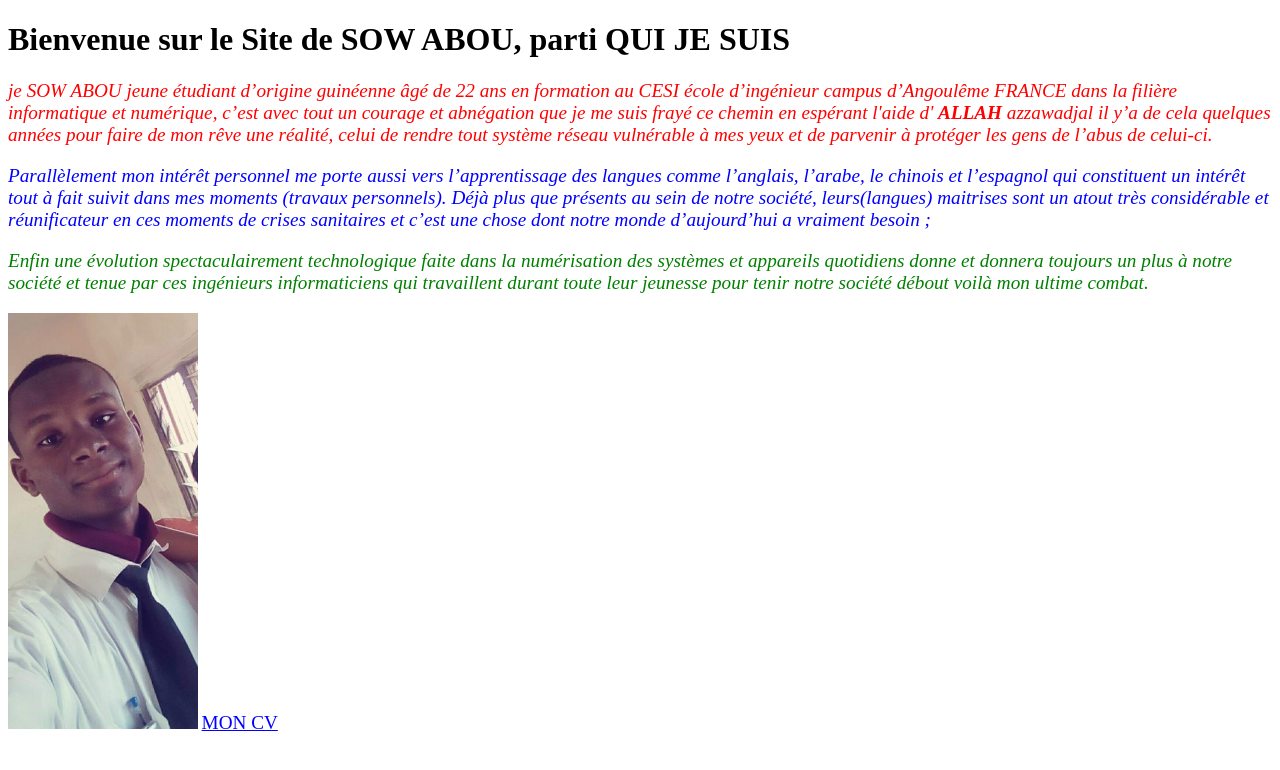
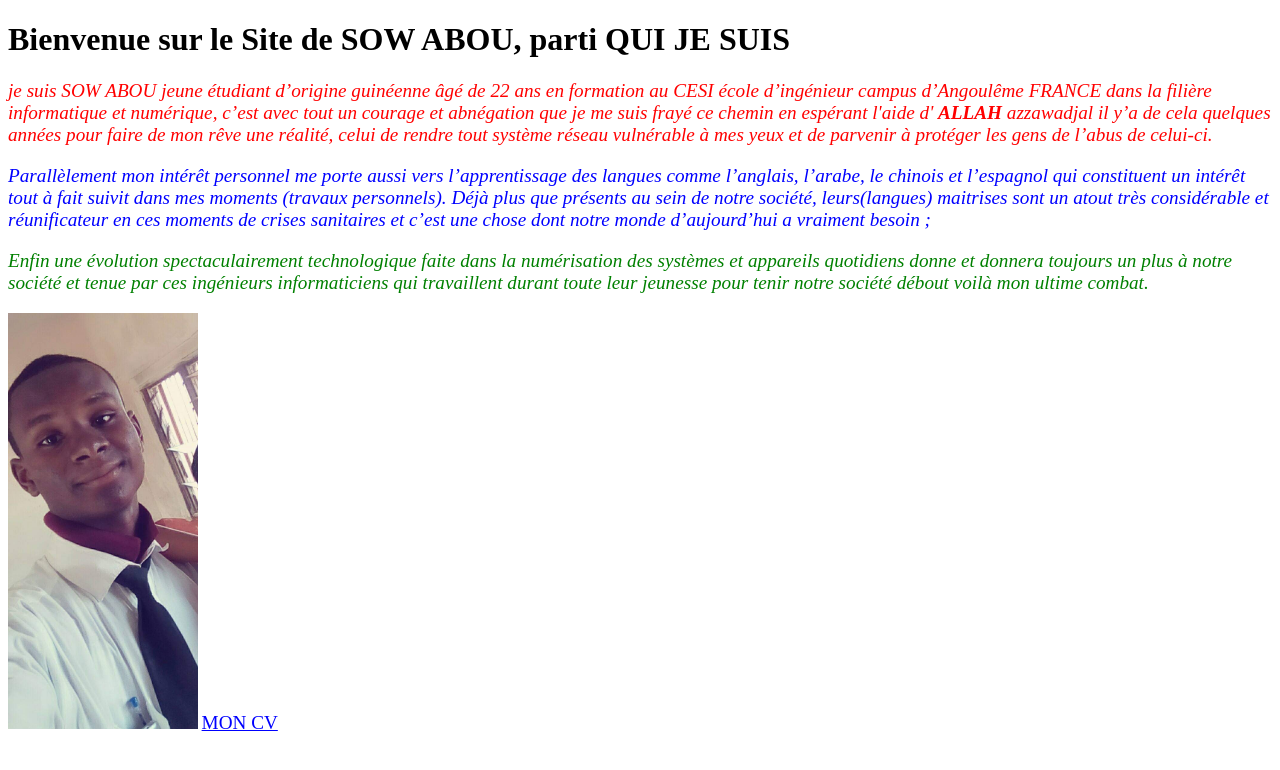
Before and after one commit to Abou-Sow/Abou-Sow.github.io, a plain HTML site: page quiestsowabou.html in a window 1280 px wide. Drawn offline with Linux system fonts and the light colour scheme.

Commit message:
Update quiestsowabou.html

```diff
--- a/quiestsowabou.html
+++ b/quiestsowabou.html
@@ -14,7 +14,7 @@
     <div>
         <I>
 
-            <P class="a3"> je SOW ABOU jeune étudiant d’origine guinéenne âgé de 22 ans en formation au CESI école
+            <P class="a3"> je suis SOW ABOU jeune étudiant d’origine guinéenne âgé de 22 ans en formation au CESI école
                 d’ingénieur campus d’Angoulême FRANCE dans la filière informatique et numérique, c’est avec tout un courage et
                 abnégation que je me suis frayé ce chemin en espérant l'aide d' <strong> ALLAH</strong> azzawadjal il y’a de cela quelques années pour faire de mon rêve une
                 réalité, celui de rendre tout système réseau vulnérable à mes yeux et de parvenir à protéger les gens de
```
